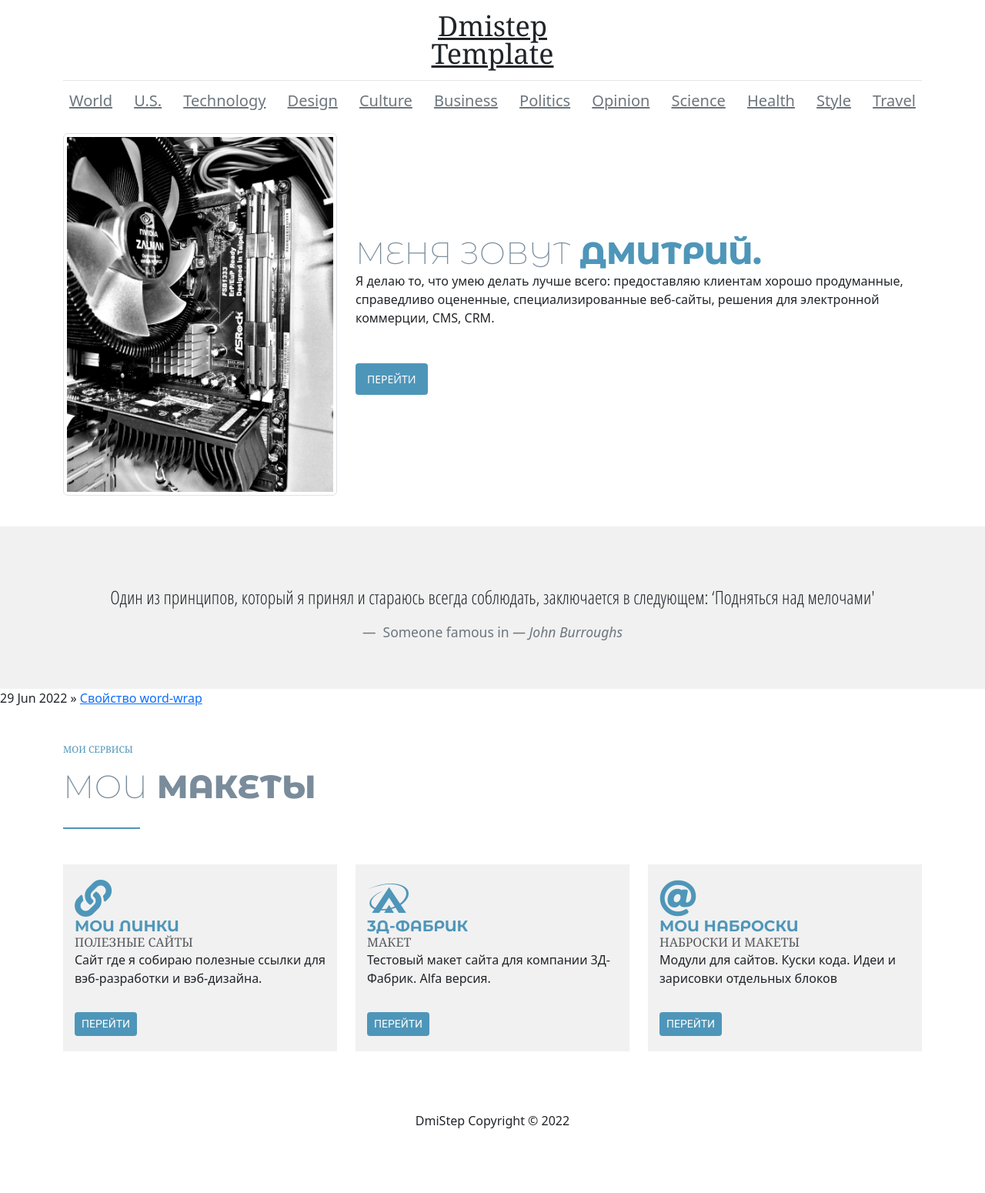
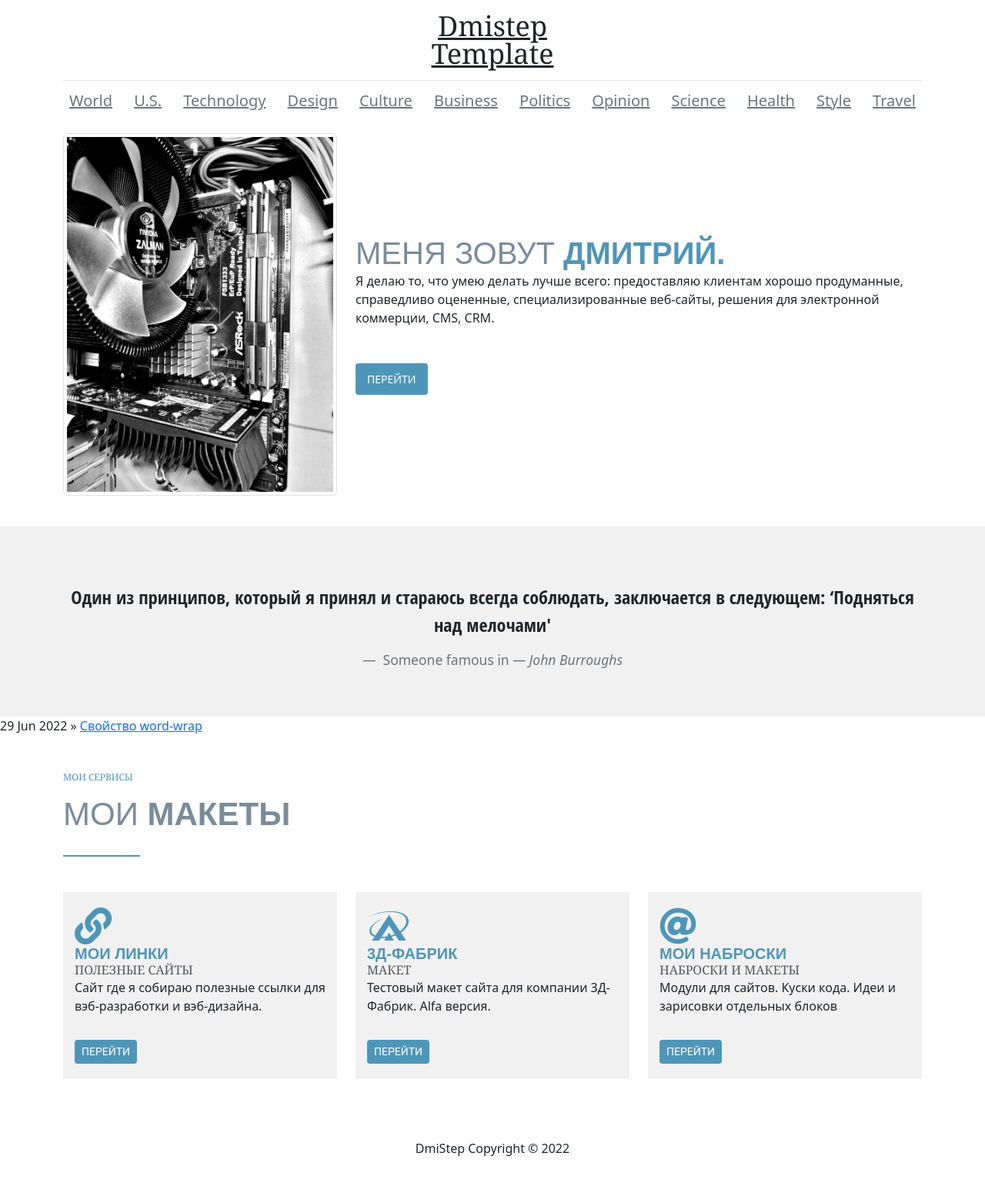
Before and after one commit to Dmistep/dmistep.github.io, a Jekyll site: the page built from index.html, in a window 1280 px wide. Shown: the whole page at 77% size. Built offline with Jekyll 4.4.1, drawn with Linux system fonts in a browser that asks for light colours; nearby versions of some CDN libraries; before the commit the page ends 1514 px from its top, so only the background shows below that.

Commit message:
update style.css

```diff
--- a/css/style.css
+++ b/css/style.css
@@ -1,5 +1,5 @@
-@import url('https://fonts.googleapis.com/css?family=Open+Sans+Condensed:300|Roboto:300,400,500,700&subset=cyrillic');
-@import url('https://fonts.googleapis.com/css?family=Montserrat+Alternates:100,200,300,400,700,800,900&subset=cyrillic');
+/*@import url('https://fonts.googleapis.com/css?family=Open+Sans+Condensed:300|Roboto:300,400,500,700&subset=cyrillic');
+@import url('https://fonts.googleapis.com/css?family=Montserrat+Alternates:100,200,300,400,700,800,900&subset=cyrillic');*/
 /*body{
     color:#262626;
     font-family: 'Roboto', sans-serif !important;
```
